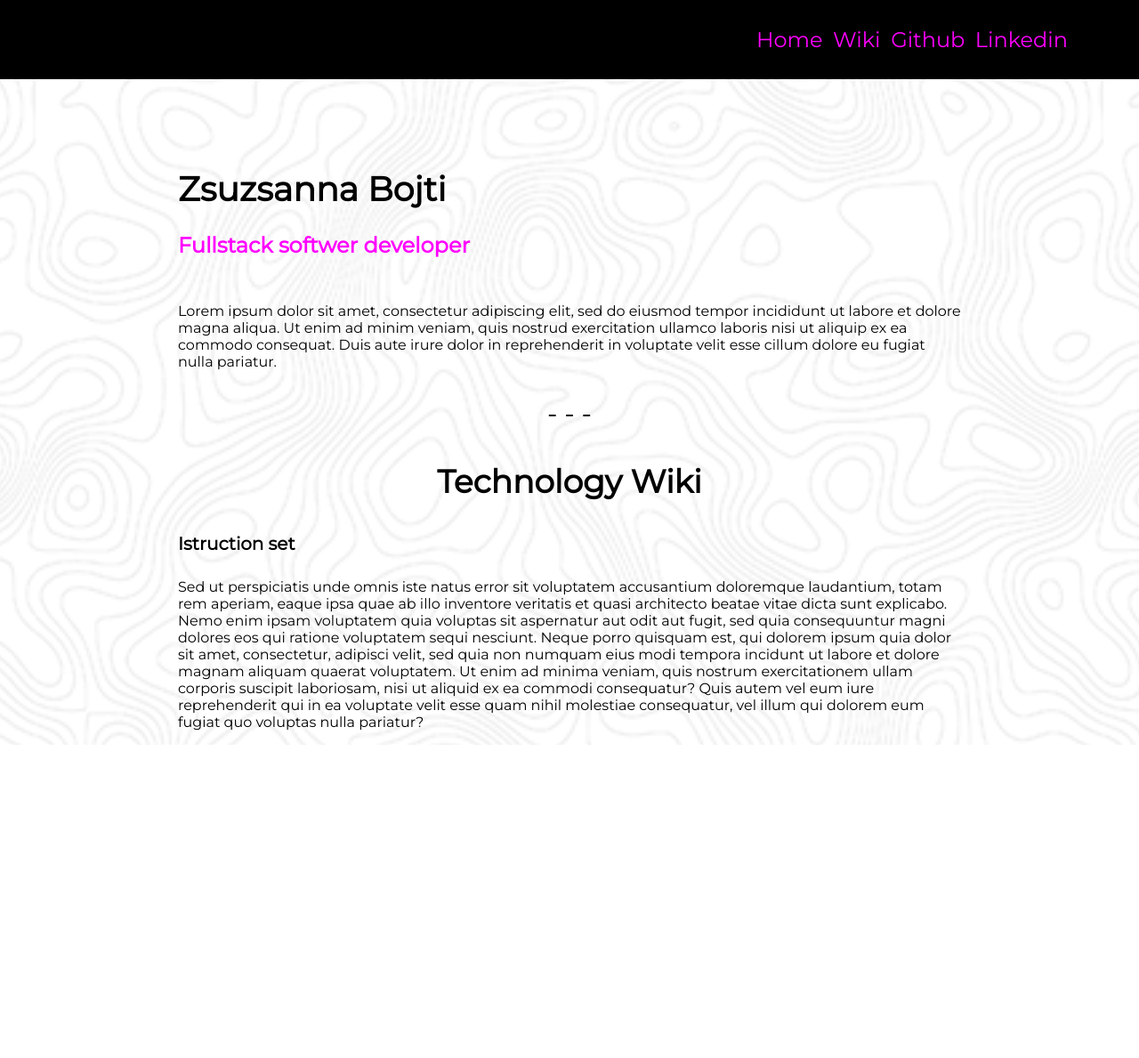
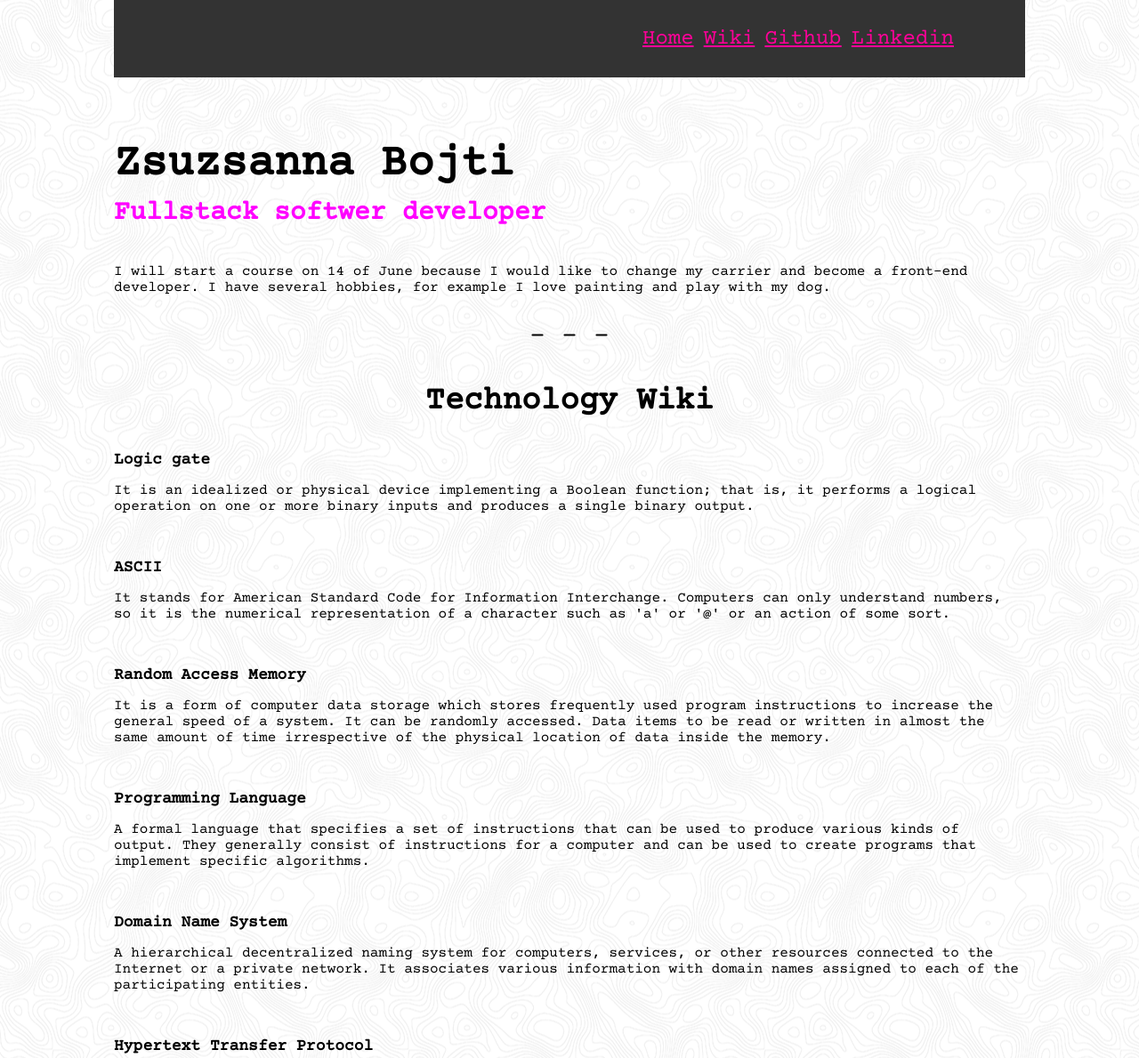
Before and after one commit to BojtiZsuzsanna/MyFirstWebsite, a plain HTML site: page index.html in a window 1280 px wide. Shown: the top 1189 px of the page at 89% size. Before the commit the page ends 837 px from the top, so only its background shows below. Drawn offline with nearby package versions, Linux system fonts and the light colour scheme; files whose address does not match are found by name.

Commit message:
Definitions solved and inserted

```diff
--- a/index.html
+++ b/index.html
@@ -3,7 +3,7 @@
 <head>
     <link rel="stylesheet" href="styles.css">
     <link rel="preconnect" href="https://fonts.gstatic.com">
-    <link href="https://fonts.googleapis.com/css2?family=Limelight&family=Montserrat&display=swap" rel="stylesheet">
+    <link href="https://fonts.googleapis.com/css2?family=Courier+Prime&display=swap" rel="stylesheet">
 </head>
 <body>
     <nav>
@@ -22,14 +22,36 @@
             </li>
         </ul>
     </nav>
-    <div>
+    <div id="Introduction">
         <h1 id="name">Zsuzsanna Bojti</h1>
         <h2>Fullstack softwer developer</h2>
-            <p id="introduction">Lorem ipsum dolor sit amet, consectetur adipiscing elit, sed do eiusmod tempor incididunt ut labore et dolore magna aliqua. Ut enim ad minim veniam, quis nostrud exercitation ullamco laboris nisi ut aliquip ex ea commodo consequat. Duis aute irure dolor in reprehenderit in voluptate velit esse cillum dolore eu fugiat nulla pariatur.</p>
+            <p>I will start a course on 14 of June because I would like to change my carrier and become a front-end developer. I have several hobbies, for example I love painting and play with my dog.</p>
             <p id="line">- - -</p>
         <h3 id="technologyWiki">Technology Wiki</h3>
-        <h4>Istruction set</h4>
-            <p id="commonText">Sed ut perspiciatis unde omnis iste natus error sit voluptatem accusantium doloremque laudantium, totam rem aperiam, eaque ipsa quae ab illo inventore veritatis et quasi architecto beatae vitae dicta sunt explicabo. Nemo enim ipsam voluptatem quia voluptas sit aspernatur aut odit aut fugit, sed quia consequuntur magni dolores eos qui ratione voluptatem sequi nesciunt. Neque porro quisquam est, qui dolorem ipsum quia dolor sit amet, consectetur, adipisci velit, sed quia non numquam eius modi tempora incidunt ut labore et dolore magnam aliquam quaerat voluptatem. Ut enim ad minima veniam, quis nostrum exercitationem ullam corporis suscipit laboriosam, nisi ut aliquid ex ea commodi consequatur? Quis autem vel eum iure reprehenderit qui in ea voluptate velit esse quam nihil molestiae consequatur, vel illum qui dolorem eum fugiat quo voluptas nulla pariatur?</p>
+        <h4>Logic gate</h4>
+            <p class="commonText">
+                It is an idealized or physical device implementing a Boolean function; that is, it performs a logical operation on one or more binary inputs and produces a single binary output.
+            </p>
+        <h4>ASCII</h4>
+            <p class="commonText">
+                It stands for American Standard Code for Information Interchange. Computers can only understand numbers, so it is the numerical representation of a character such as 'a' or '@' or an action of some sort.
+            </p>
+        <h4>Random Access Memory</h4>
+            <p class="commonText">
+                It is a form of computer data storage which stores frequently used program instructions to increase the general speed of a system. It can be randomly accessed. Data items to be read or written in almost the same amount of time irrespective of the physical location of data inside the memory.
+            </p>
+        <h4>Programming Language</h4>
+            <p class="commonText">
+                A formal language that specifies a set of instructions that can be used to produce various kinds of output. They generally consist of instructions for a computer and can be used to create programs that implement specific algorithms.
+            </p>
+        <h4>Domain Name System</h4>
+            <p class="commonText">
+                A hierarchical decentralized naming system for computers, services, or other resources connected to the Internet or a private network. It associates various information with domain names assigned to each of the participating entities.
+            </p>
+        <h4>Hypertext Transfer Protocol</h4>
+            <p class="commonText">
+                An application protocol for distributed, collaborative, and hypermedia information systems. It is the foundation of data communication for the World Wide Web. It is the standard protocol to exchange or transfer hypertext.
+            </p>
     </div>
 </body>
 
--- a/styles.css
+++ b/styles.css
@@ -1,13 +1,13 @@
 nav{
-    background: black;
+    background: #333333;
 }
 
 body{
-    font-family: 'Montserrat', sans-serif;
+    font-family: 'Courier Prime', monospace;
     margin: 0 auto;
-    background-size: 1200px;
     background-position: center;
-    background-image: url(C:\Users\HP\Documents\GitHub\MyFirstWebsite\assets\topography.png)
+    background-image: url("topography.png");
+    padding: 0 10%;
 }
 
 #navigationBar{
@@ -16,38 +16,33 @@ body{
     font-size: 24px;
     margin-left: auto;
     margin-right: 50px;
-    background: black;
+    background: #333333;
     padding: 30px;
     justify-content: space-between;
     width: 350px;
     }
 
 a:visited{
-    color: magenta;
+    color: #ff0099;
 }
 a:link{
-    color: magenta;
+    color: #ff0099;
 }
 a:hover{
     color:mediumorchid;
 }
 
-a{
-    text-decoration: none;
-}
-
-div{
-    margin: 100px 200px 0 200px;
-}
-
 h1{
-    font-size: 38px;
+    font-size: 50px;
+    margin-bottom: 10px;
+    margin-top: 70px;
 }
 
 h2{
     color:magenta;
-    margin-bottom: 50px;
-    font-weight: bold;
+    margin-bottom: 40px;
+    font-size: 30px;
+    margin-top: 10px;
 }
 
 #line{
@@ -60,5 +55,11 @@ h3{
 }
 
 h4{
-    font-size: 20px;
+    font-size: 18px;
+    margin-bottom: 15px;
 }
+
+.commonText{
+    margin-top: 0;
+    margin-bottom: 50px;
+}
```
Also changed, not shown: topographic.jpg (added), topography.png (added).
